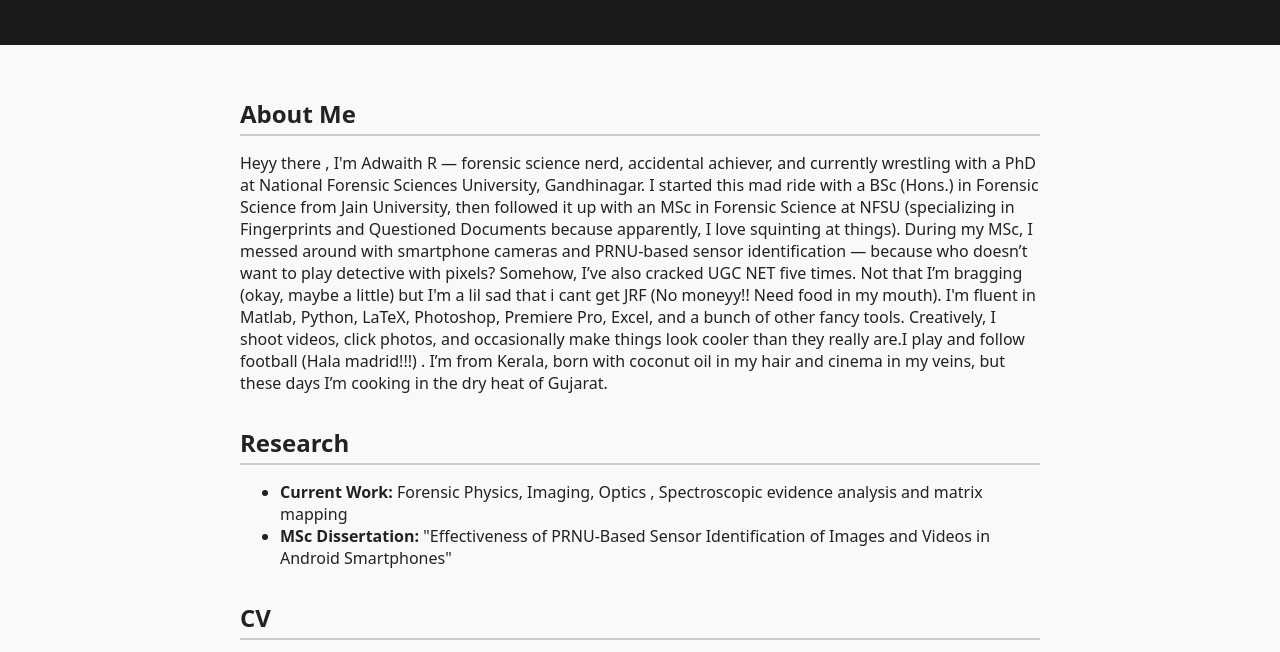
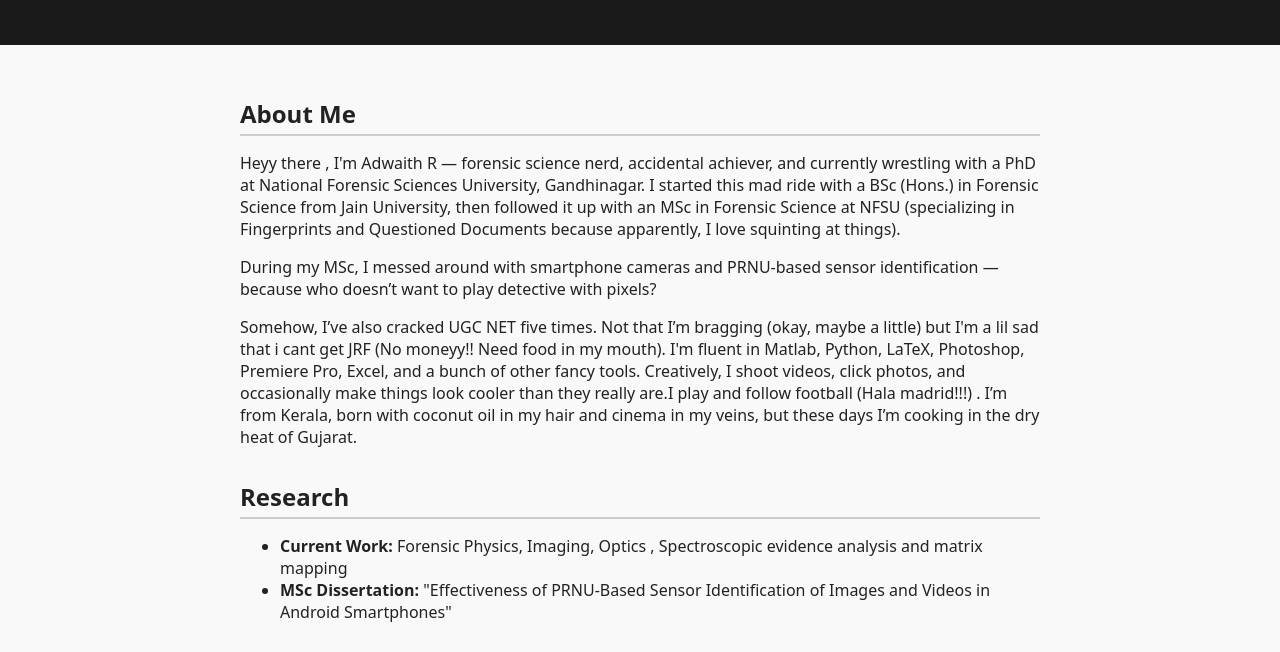
Before and after one commit to adwaithrforensic/portfolio, a plain HTML site: page index.html in a window 1280 px wide. Shown: the part 137-789 px from the top of the page. Drawn offline with Linux system fonts and the light colour scheme.

Commit message:
Update index.html

```diff
--- a/index.html
+++ b/index.html
@@ -57,7 +57,7 @@
     <section>
       <h2 class="section-title">About Me</h2>
       <p>Heyy there , I'm Adwaith R — forensic science nerd, accidental achiever, and currently wrestling with a PhD at National Forensic Sciences University, Gandhinagar. I started this mad ride with a BSc (Hons.) in Forensic Science from Jain University, then followed it up with an MSc in Forensic Science at NFSU (specializing in Fingerprints and Questioned Documents because apparently, I love squinting at things).
-      During my MSc, I messed around with smartphone cameras and PRNU-based sensor identification — because who doesn’t want to play detective with pixels?
+      <p>During my MSc, I messed around with smartphone cameras and PRNU-based sensor identification — because who doesn’t want to play detective with pixels?</p>
 Somehow, I’ve also cracked UGC NET five times. Not that I’m bragging (okay, maybe a little) but I'm a lil sad that i cant get JRF (No moneyy!! Need food in my mouth). I'm fluent in Matlab, Python, LaTeX, Photoshop, Premiere Pro, Excel, and a bunch of other fancy tools.
 Creatively, I shoot videos, click photos, and occasionally make things look cooler than they really are.I play and follow football (Hala madrid!!!) . I’m from Kerala, born with coconut oil in my hair and cinema in my veins, but these days I’m cooking in the dry heat of Gujarat. </p>
     </section>
```
